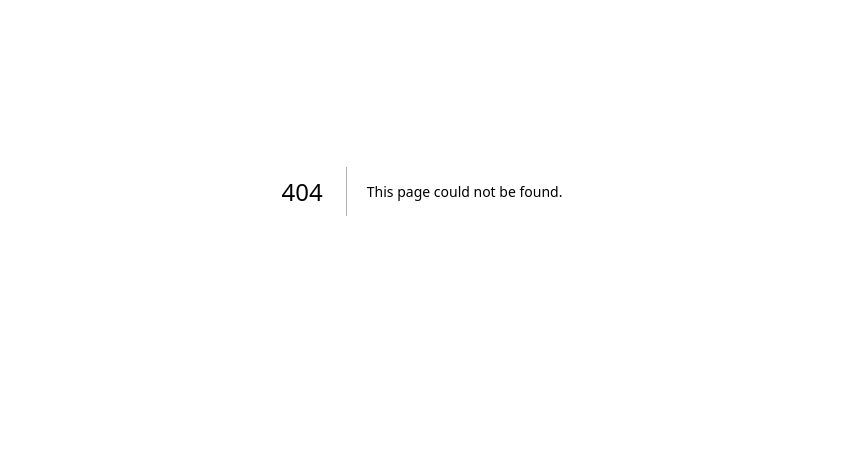
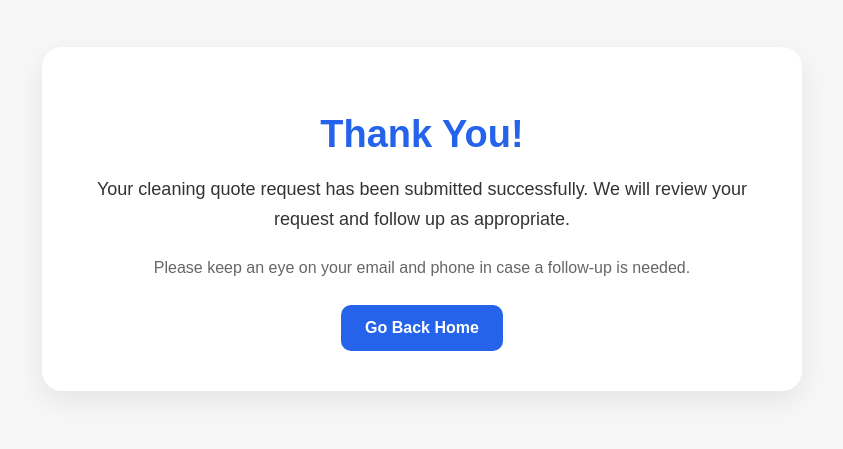
Before and after one commit to saikul2miadotcom/quickclean-quote, a Next.js app: page /thank-you in a window 1280 px wide. Before the commit this address had no page. Shown: the part 209-658 px from the top of the page, without its empty margins (218-1061 px from the left). Built offline with nearby package versions, Linux system fonts and the light colour scheme.

Commit message:
Create thank-you js

```diff
--- /dev/null
+++ b/pages/thank-you.js
@@ -0,0 +1,55 @@
+export default function ThankYou() {
+  return (
+    <div
+      style={{
+        fontFamily: "Arial, sans-serif",
+        minHeight: "100vh",
+        background: "#f7f7f7",
+        display: "flex",
+        alignItems: "center",
+        justifyContent: "center",
+        padding: "20px"
+      }}
+    >
+      <div
+        style={{
+          background: "white",
+          padding: "40px 30px",
+          borderRadius: "20px",
+          maxWidth: "700px",
+          width: "100%",
+          textAlign: "center",
+          boxShadow: "0 10px 30px rgba(0,0,0,0.08)"
+        }}
+      >
+        <h1 style={{ fontSize: "38px", marginBottom: "18px", color: "#2563eb" }}>
+          Thank You!
+        </h1>
+
+        <p style={{ fontSize: "18px", lineHeight: "1.7", color: "#333", marginBottom: "24px" }}>
+          Your cleaning quote request has been submitted successfully.
+          We will review your request and follow up as appropriate.
+        </p>
+
+        <p style={{ fontSize: "16px", color: "#666", marginBottom: "28px" }}>
+          Please keep an eye on your email and phone in case a follow-up is needed.
+        </p>
+
+        <a
+          href="/"
+          style={{
+            display: "inline-block",
+            background: "#2563eb",
+            color: "white",
+            padding: "14px 24px",
+            borderRadius: "10px",
+            textDecoration: "none",
+            fontWeight: "bold"
+          }}
+        >
+          Go Back Home
+        </a>
+      </div>
+    </div>
+  );
+}
```
